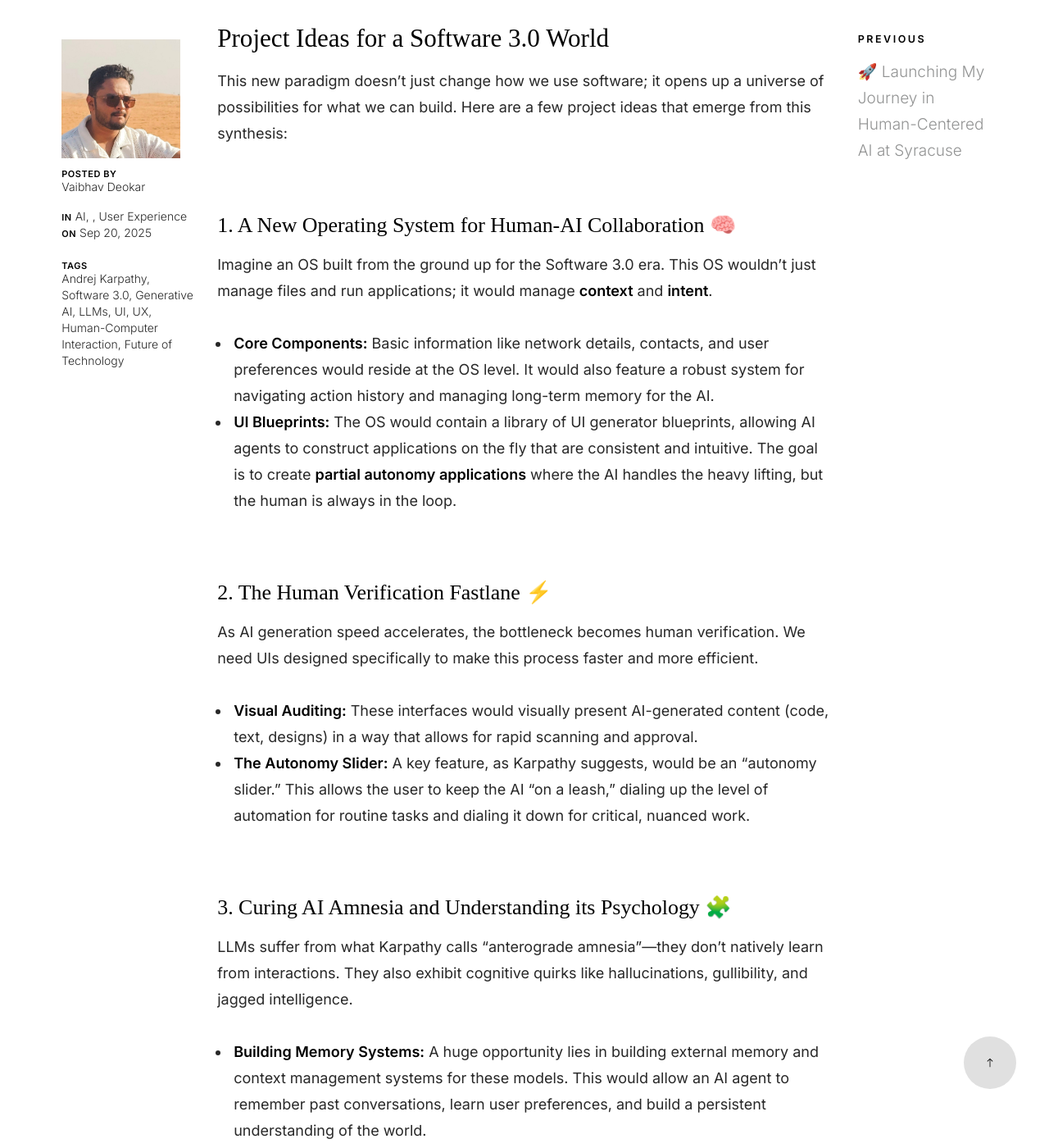
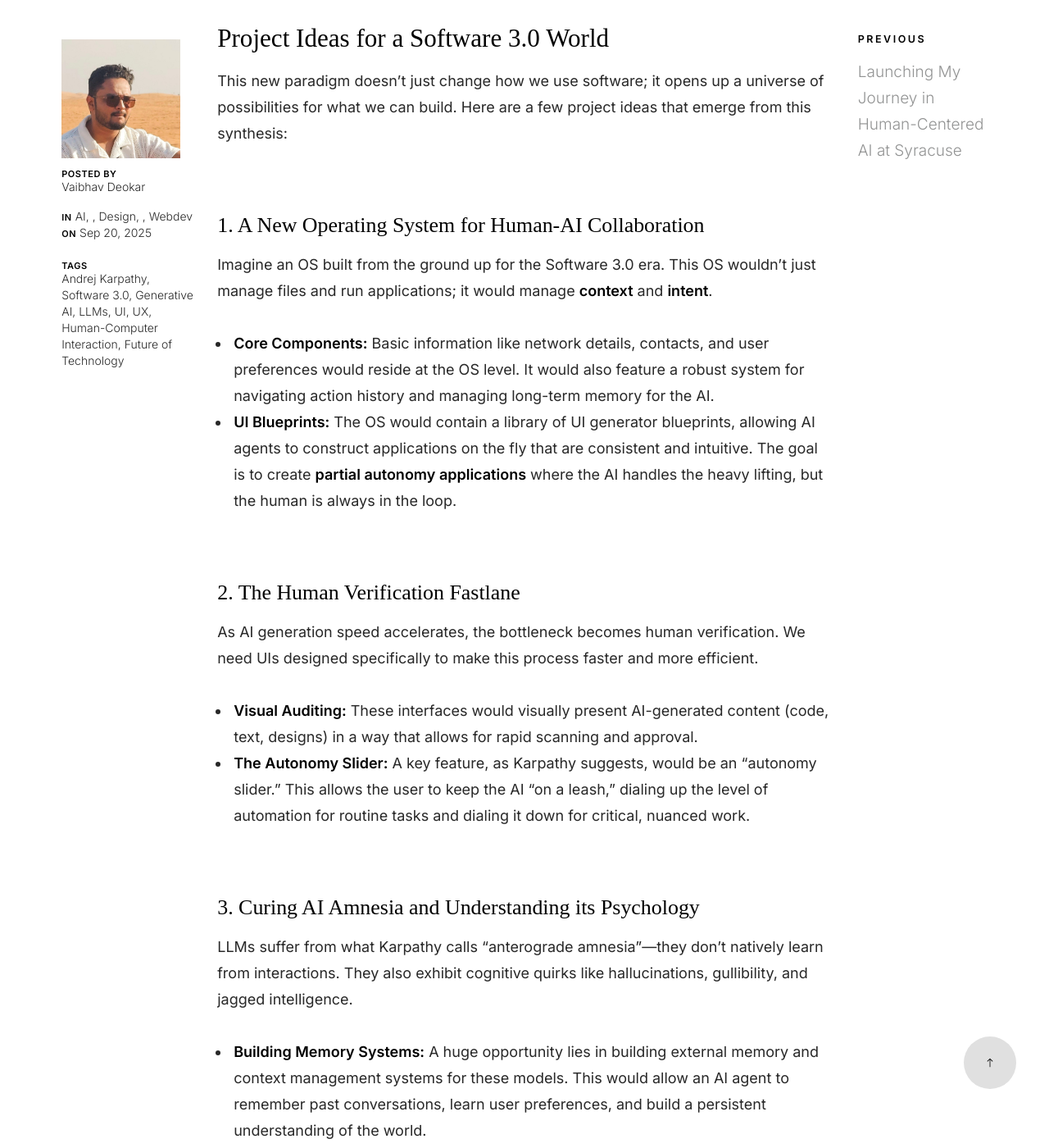
Before and after one commit to dev-ai-kar/vaibhavdeokar-portfolio, a Jekyll site: the page built from _posts/2025-09-20-software-3-and-the-weird-death-of-ui.md, in a window 1280 px wide and 1400 px high, scrolled down 4064 px. Shown: the whole window at 82% size. Built offline with Jekyll 4.4.1, drawn with Linux system fonts in a browser that asks for light colours; some web fonts are replaced; some of the changed text lies outside the part shown.

Commit message:
fix(content): remove emoji from title in blog post on Human-Centered AI and update categories in Software 3.0 post for clarity

```diff
--- a/_posts/2025-09-20-software-3-and-the-weird-death-of-ui.md
+++ b/_posts/2025-09-20-software-3-and-the-weird-death-of-ui.md
@@ -2,7 +2,7 @@
 layout: post
 title: "The End of an Era: How Software 3.0 is Causing the 'Weird Death' of User Interfaces"
 date: 2025-09-20 00:00:00 -0400
-categories: [AI, User Experience]
+categories: [AI , Design , Webdev]
 tags: [Andrej Karpathy, Software 3.0, Generative AI, LLMs, UI, UX, Human-Computer Interaction, Future of Technology]
 author: Vaibhav Deokar
 description: "A deep dive into the collision of Andrej Karpathy's 'Software 3.0' and the impending 'death' of traditional user interfaces, exploring what this means for the future of how we interact with technology."
@@ -55,28 +55,28 @@ When we place these two ideas side-by-side, a clear and compelling picture of th
 
 This new paradigm doesn't just change how we use software; it opens up a universe of possibilities for what we can build. Here are a few project ideas that emerge from this synthesis:
 
-#### 1. A New Operating System for Human-AI Collaboration 🧠
+#### 1. A New Operating System for Human-AI Collaboration
 
 Imagine an OS built from the ground up for the Software 3.0 era. This OS wouldn't just manage files and run applications; it would manage **context** and **intent**.
 
 * **Core Components:** Basic information like network details, contacts, and user preferences would reside at the OS level. It would also feature a robust system for navigating action history and managing long-term memory for the AI.
 * **UI Blueprints:** The OS would contain a library of UI generator blueprints, allowing AI agents to construct applications on the fly that are consistent and intuitive. The goal is to create **partial autonomy applications** where the AI handles the heavy lifting, but the human is always in the loop.
 
-#### 2. The Human Verification Fastlane ⚡
+#### 2. The Human Verification Fastlane
 
 As AI generation speed accelerates, the bottleneck becomes human verification. We need UIs designed specifically to make this process faster and more efficient.
 
 * **Visual Auditing:** These interfaces would visually present AI-generated content (code, text, designs) in a way that allows for rapid scanning and approval.
 * **The Autonomy Slider:** A key feature, as Karpathy suggests, would be an "autonomy slider." This allows the user to keep the AI "on a leash," dialing up the level of automation for routine tasks and dialing it down for critical, nuanced work.
 
-#### 3. Curing AI Amnesia and Understanding its Psychology 🧩
+#### 3. Curing AI Amnesia and Understanding its Psychology
 
 LLMs suffer from what Karpathy calls "anterograde amnesia"—they don't natively learn from interactions. They also exhibit cognitive quirks like hallucinations, gullibility, and jagged intelligence.
 
 * **Building Memory Systems:** A huge opportunity lies in building external memory and context management systems for these models. This would allow an AI agent to remember past conversations, learn user preferences, and build a persistent understanding of the world.
 * **Designing for Quirks:** By understanding the "psychology" of LLMs, we can design applications that play to their strengths and mitigate their weaknesses, creating a more reliable and trustworthy user experience.
 
-#### 4. An Incentivized, AI-Readable Web 🌐
+#### 4. An Incentivized, AI-Readable Web
 
 Currently, much of the web's information is declarative and optimized for human eyes, not AI consumption.
 
```
Also changed, not shown: _posts/2025-08-24-launching-journey-human-centered-ai.md (+1 -1 lines).
